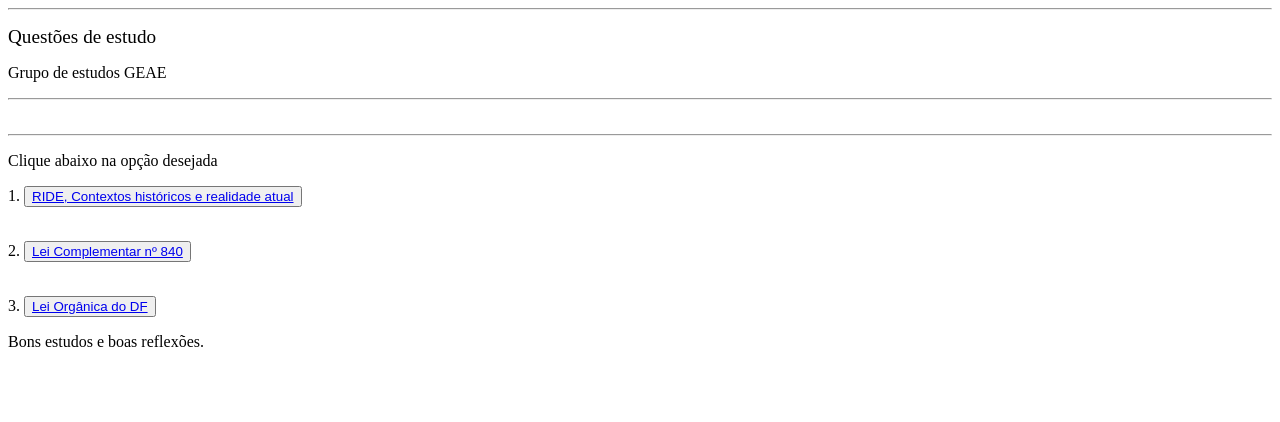
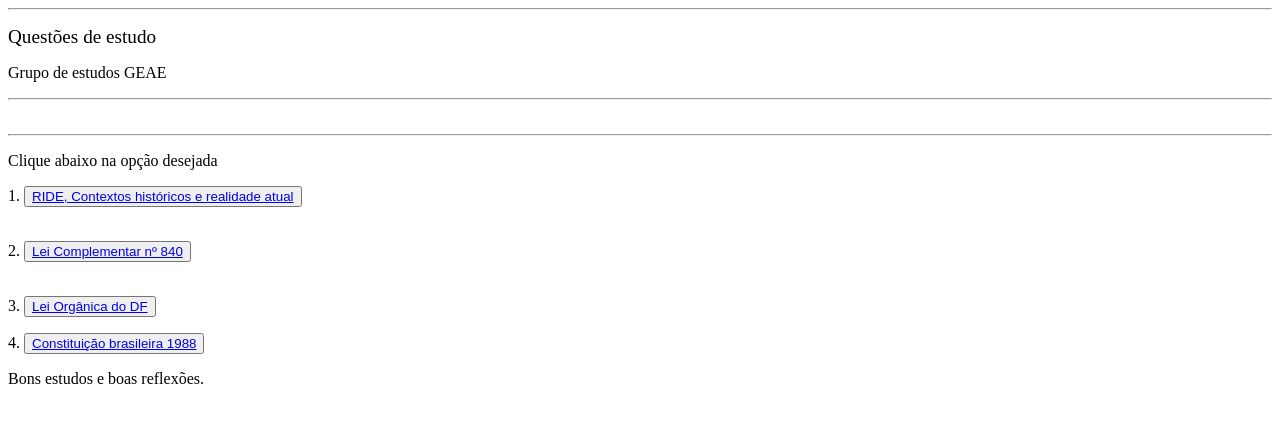
Before and after one commit to leofelipeguedes/questoesgeae, a plain HTML site: page index.html in a window 1280 px wide. Drawn offline with Linux system fonts and the light colour scheme.

Commit message:
Update index.html

```diff
--- a/index.html
+++ b/index.html
@@ -22,6 +22,9 @@
 <p>
     3. <button><a href="leiorganicadf.html">Lei Orgânica do DF</a></button><br>
 </p>
+<p>
+    4. <button><a href="leiconstituiçao.html">Constituição brasileira 1988</a></button><br>
+</p>
 <p>Bons estudos e boas reflexões. </p>
 </body>
 </html>
```
